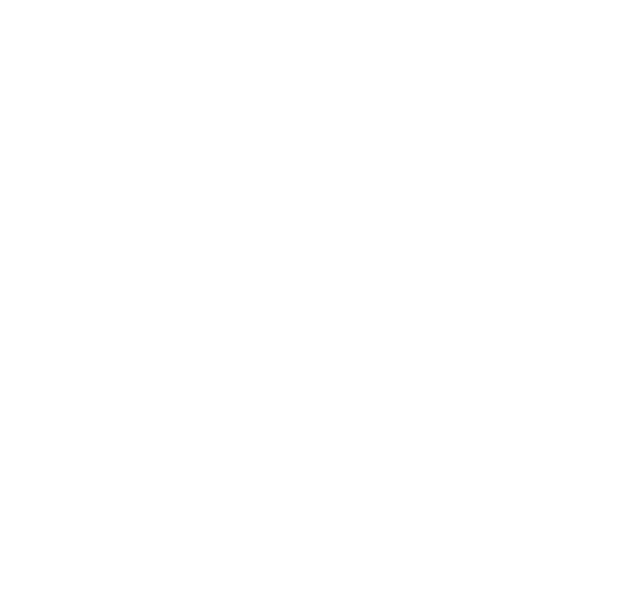
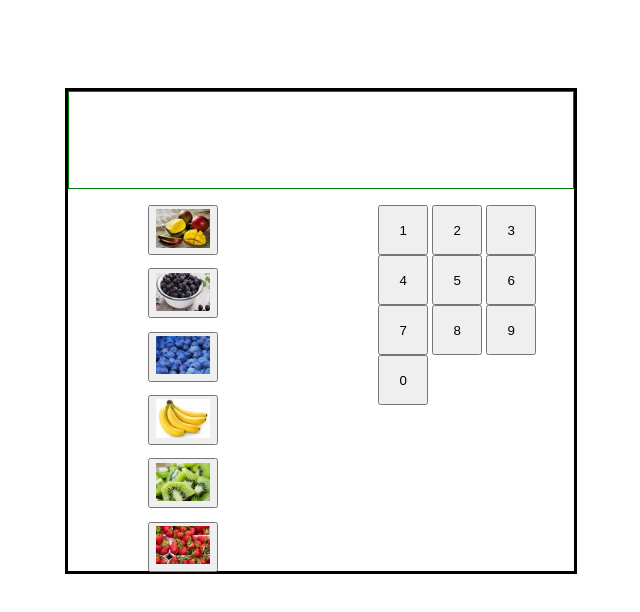
Before and after one commit to Ignl94/Web_Custom-Calc, a plain HTML site: page index.html in a window 1280 px wide. Shown: the whole page, without its empty margins (319-959 px from the left). Drawn offline with Linux system fonts and the light colour scheme.

Commit message:
added basic styles, and html structure, created json file, and script.js

```diff
--- a/index.html
+++ b/index.html
@@ -4,13 +4,85 @@
     <meta charset="UTF-8" />
     <meta name="viewport" content="width=device-width, initial-scale=1.0" />
     <title>MY CUSTOM CALCULATOR</title>
+    <style type = text/css>
+    #calc_outline {
+      border: 3px black solid;
+      height: 30em;
+      width: 40%;
+      position: relative;
+      margin-left: auto;
+      margin-right: auto;
+      top: 5em;
+    }
+    #display {
+      border: 1px solid green;
+      height: 20%;
+      margin-bottom: 1em;
+    }
+    #input_sect {
+      display: flex;
+      flex-direction: row;
+    }
+    #fruits {
+      display: flex;
+      flex-direction: column;
+      margin-right: 10em;
+      margin-left: 5em;
+    }
+
+    button {
+      width: 50px;
+      height: 50px;
+    }
+    #fruits > button {
+      margin-bottom: 1em;
+      width: 70px;
+    }
+    #fruits > button > img {
+      width: 100%;
+      margin: 0;
+    }
+    </style>
   </head>
   <body>
     <div id="calc_outline">
       <div id="display"></div>
       <div id="input_sect">
-        <div id="fruits"></div>
-        <div id="numbers"></div>
+        <div id="fruits">
+          <button class="fruit_buttons">
+            <img src = "./img/mango.jpg"/>
+          </button>
+          <button class="fruit_buttons">
+            <img src = "./img/black-raspberries-1296x728-header_70x50.jpg" />
+          </button>
+          <button class="fruit_buttons">
+            <img src = "./img/blueberries-1245724_1280_70x50.jpg" />
+          </button>
+          <button class="fruit_buttons">
+            <img src = "./img/banana.jpg" />
+          </button>
+          <button class="fruit_buttons">
+            <img src = "./img/kiwi.jpg" />
+          </button>
+          <button class="fruit_buttons">
+            <img src = "./img/strawberries-1_70x50.jpg" />
+          </button>
+        </div>
+        <div id="numbers">
+          <button class="button">1</button>
+          <button class="button">2</button>
+          <button class="button">3</button>
+          <br />
+          <button class="button">4</button>
+          <button class="button">5</button>
+          <button class="button">6</button>
+          <br />
+          <button class="button">7</button>
+          <button class="button">8</button>
+          <button class="button">9</button>
+          <br />
+          <button class="button">0</button>
+        </div>
       </div>
     </div>
   </body>
--- /dev/null
+++ b/script.js
@@ -0,0 +1,3 @@
+import data from "./data.js";
+let button = document.getElementsByClassName("fruit_buttons");
+let display = document.querySelector("#display");
```
Also changed, not shown: data.js (added, +62 -0 lines), img/banana.jpg (added), img/black-raspberries-1296x728-header_70x50.jpg (added), img/blueberries-1245724_1280_70x50.jpg (added), img/kiwi.jpg (added), img/mango.jpg (added), img/strawberries-1_70x50.jpg (added).
